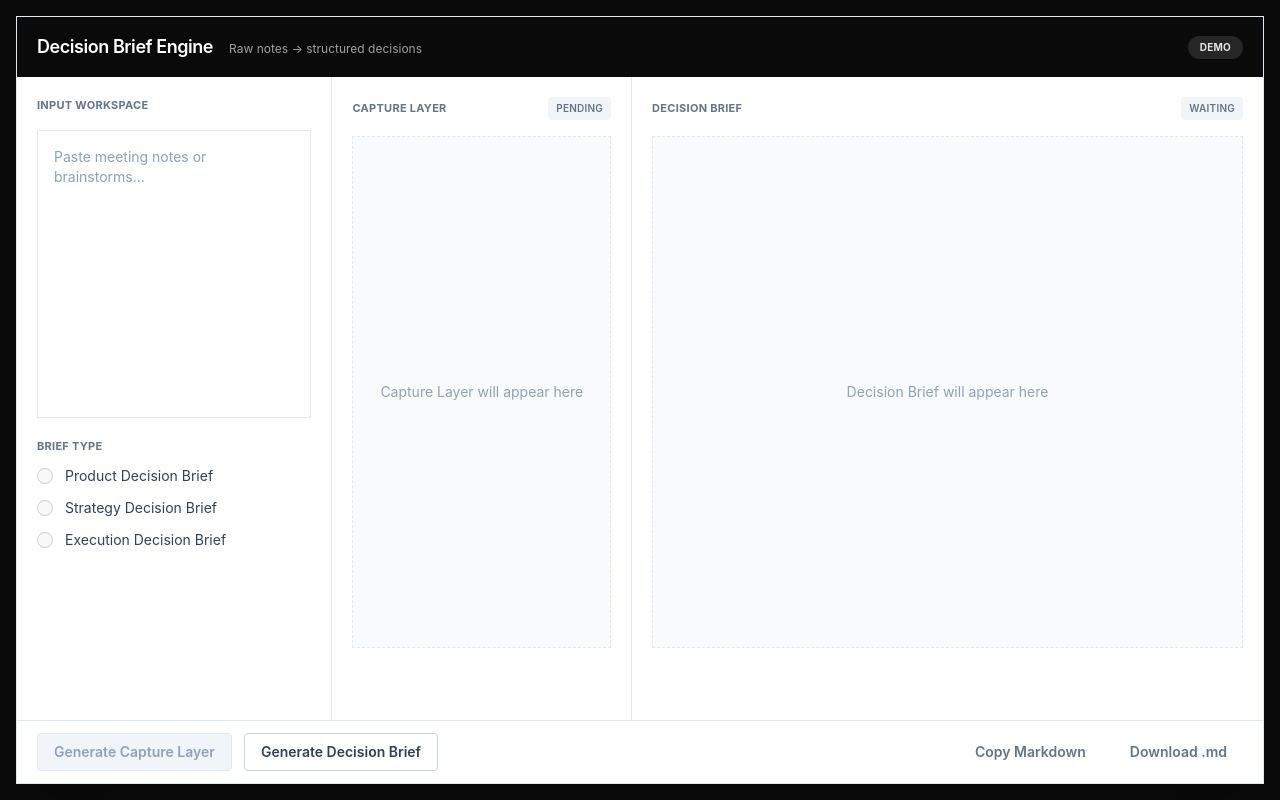
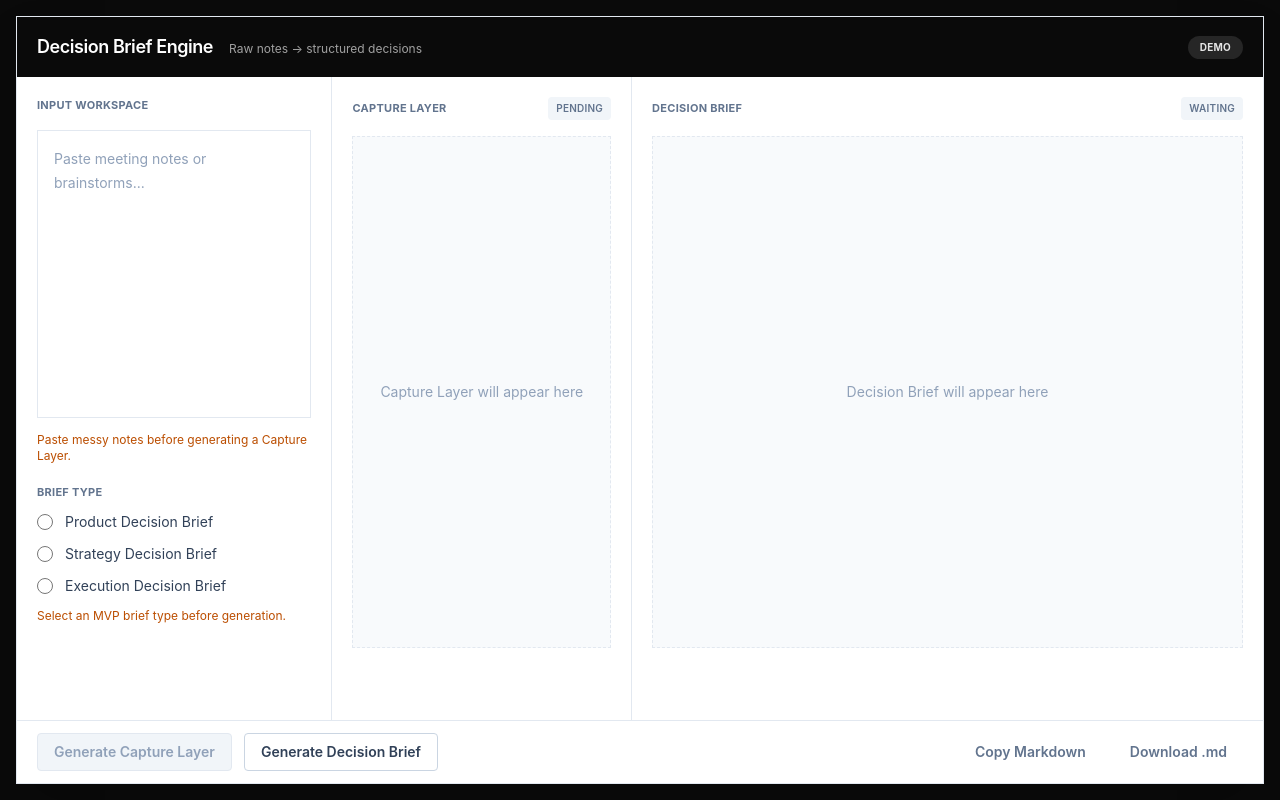
Before and after one commit to this-side-down/decision-brief-engine, a React (Vite) app: page / in a window 1280 px wide. Built offline with nearby package versions, Linux system fonts and the light colour scheme.

Commit message:
feat: add input workspace and brief selector
Co-authored-by: Youssef Benchouaf <ybenchouaf@users.noreply.github.com>

```diff
--- a/src/App.tsx
+++ b/src/App.tsx
@@ -1,6 +1,6 @@
 import { useMemo, useState } from "react";
 import { BRIEF_TYPES } from "./data/briefTypes";
-import type { BriefSession } from "./types/brief";
+import type { BriefSession, BriefTypeId } from "./types/brief";
 
 function createInitialSession(): BriefSession {
   const now = new Date().toISOString();
@@ -38,12 +38,39 @@ function EmptyPanel({ label }: { label: string }) {
 }
 
 export function App() {
-  const [briefSession] = useState<BriefSession>(() => createInitialSession());
+  const [briefSession, setBriefSession] = useState<BriefSession>(() =>
+    createInitialSession(),
+  );
 
   const selectedBriefTypeId = useMemo(
     () => briefSession.briefType?.id ?? "",
     [briefSession.briefType],
   );
+  const hasRawInput = briefSession.rawInput.text.trim().length > 0;
+  const hasBriefType = briefSession.briefType !== null;
+  const canGenerateCaptureLayer = hasRawInput && hasBriefType;
+
+  function updateRawInput(text: string) {
+    setBriefSession((currentSession) => ({
+      ...currentSession,
+      rawInput: {
+        ...currentSession.rawInput,
+        text,
+      },
+      updatedAt: new Date().toISOString(),
+    }));
+  }
+
+  function updateBriefType(briefTypeId: BriefTypeId) {
+    const nextBriefType =
+      BRIEF_TYPES.find((briefType) => briefType.id === briefTypeId) ?? null;
+
+    setBriefSession((currentSession) => ({
+      ...currentSession,
+      briefType: nextBriefType,
+      updatedAt: new Date().toISOString(),
+    }));
+  }
 
   return (
     <main className="min-h-screen bg-neutral-950 p-4 text-slate-900">
@@ -74,9 +101,23 @@ export function App() {
               >
                 Input Workspace
               </h2>
-              <div className="mt-4 min-h-72 border border-slate-200 bg-white p-4 text-sm text-slate-400">
-                Paste meeting notes or brainstorms...
-              </div>
+              <textarea
+                aria-describedby="raw-input-help"
+                className="mt-4 min-h-72 w-full resize-none border border-slate-200 bg-white p-4 text-sm leading-6 text-slate-800 outline-none transition placeholder:text-slate-400 focus:border-neutral-950 focus:ring-2 focus:ring-neutral-950/10"
+                onChange={(event) => updateRawInput(event.target.value)}
+                placeholder="Paste meeting notes or brainstorms..."
+                value={briefSession.rawInput.text}
+              />
+              <p
+                className={`mt-2 text-xs ${
+                  hasRawInput ? "text-slate-500" : "text-amber-700"
+                }`}
+                id="raw-input-help"
+              >
+                {hasRawInput
+                  ? "Raw notes are stored locally for this session."
+                  : "Paste messy notes before generating a Capture Layer."}
+              </p>
             </div>
 
             <fieldset>
@@ -92,15 +133,23 @@ export function App() {
                     <input
                       checked={selectedBriefTypeId === briefType.id}
                       className="h-4 w-4 border-slate-300 text-neutral-950"
-                      disabled
                       name="brief-type"
-                      readOnly
+                      onChange={() => updateBriefType(briefType.id)}
                       type="radio"
                     />
                     {briefType.name}
                   </label>
                 ))}
               </div>
+              <p
+                className={`mt-3 text-xs ${
+                  hasBriefType ? "text-slate-500" : "text-amber-700"
+                }`}
+              >
+                {hasBriefType
+                  ? `${briefSession.briefType?.name} selected.`
+                  : "Select an MVP brief type before generation."}
+              </p>
             </fieldset>
           </section>
 
@@ -140,8 +189,17 @@ export function App() {
         <footer className="flex items-center justify-between border-t border-slate-200 bg-white px-5 py-3">
           <div className="flex gap-3">
             <button
-              className="rounded border border-slate-200 bg-slate-100 px-4 py-2 text-sm font-semibold text-slate-400"
-              disabled
+              className={`rounded border px-4 py-2 text-sm font-semibold transition ${
+                canGenerateCaptureLayer
+                  ? "border-neutral-950 bg-neutral-950 text-white"
+                  : "border-slate-200 bg-slate-100 text-slate-400"
+              }`}
+              disabled={!canGenerateCaptureLayer}
+              title={
+                canGenerateCaptureLayer
+                  ? "Ready for the future Capture Layer generation step."
+                  : "Add raw notes and select a brief type first."
+              }
               type="button"
             >
               Generate Capture Layer
```
